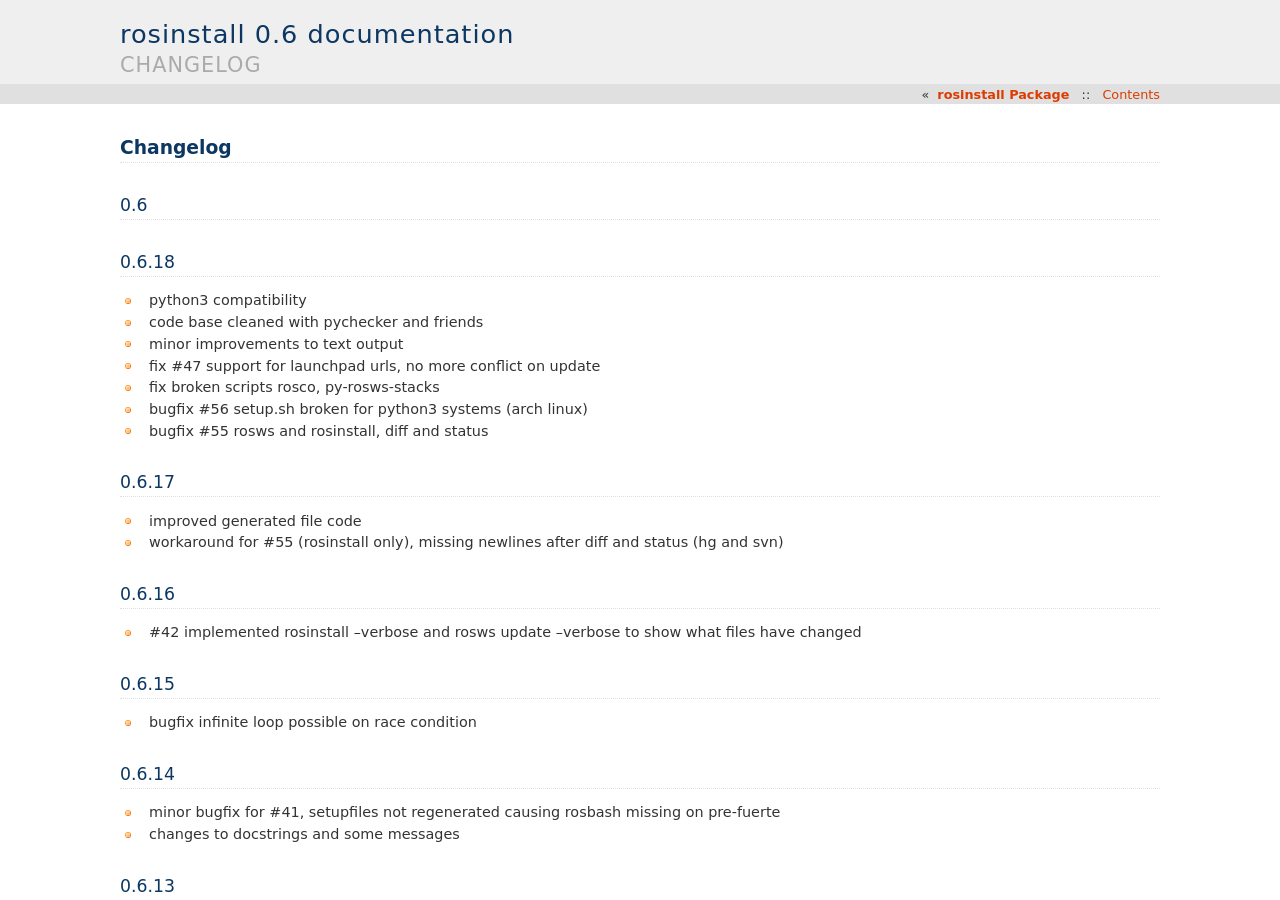
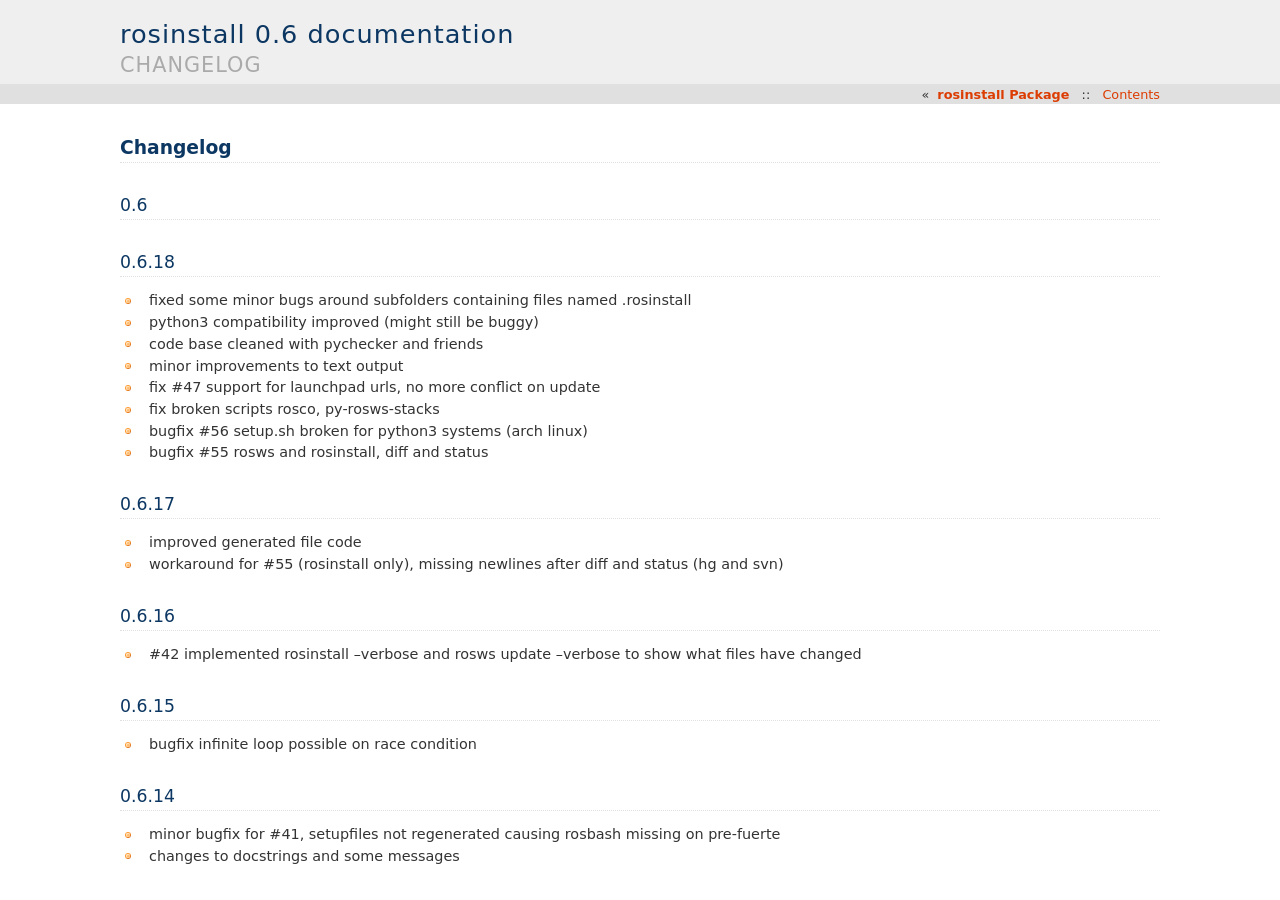
Before and after one commit to vcstools/rosinstall, a Sphinx documentation site: the page built from doc/changelog.rst, in a window 1280 px wide and 900 px high. Built offline with Sphinx 7.4.7, drawn with Linux system fonts in a browser that asks for light colours.

Commit message:
changelog

```diff
--- a/doc/changelog.rst
+++ b/doc/changelog.rst
@@ -6,7 +6,8 @@
 
 0.6.18
 ------
-- python3 compatibility
+- fixed some minor bugs around subfolders containing files named .rosinstall
+- python3 compatibility improved (might still be buggy)
 - code base cleaned with pychecker and friends
 - minor improvements to text output
 - fix #47 support for launchpad urls, no more conflict on update
```
